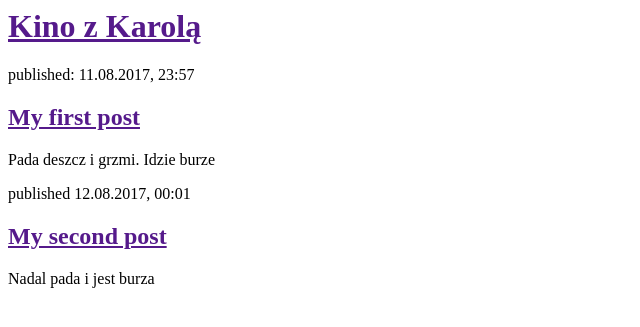
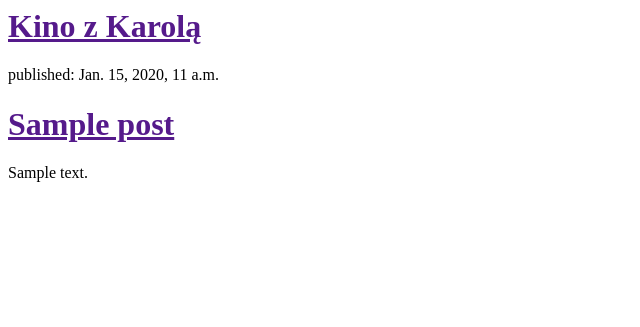
Before and after one commit to kaes92/my-first-blog, a Django app: template blog/templates/blog/post_list.html in a window 1280 px wide. Shown: the top 327 px of the page, without its empty margins (0-640 px from the left). Run offline with Django 3.2, Linux system fonts and the light colour scheme; the template is opened without the code that fills it: values that come from a table or form of the project are taken from there, others are empty; tables that the repository leaves empty hold one stand-in row (values such as "Sample post").

Commit message:
Modyfikacja szablonu, by pokazywał posty z bazy danych

```diff
--- a/blog/templates/blog/post_list.html
+++ b/blog/templates/blog/post_list.html
@@ -7,16 +7,12 @@
             <h1><a href="">Kino z Karolą</a></h1>
         </div>
 
-        <div>
-            <p>published: 11.08.2017, 23:57</p>
-            <h2><a href="">My first post</a></h2>
-            <p>Pada deszcz i grzmi. Idzie burze</p>
-        </div>
-
-        <div>
-            <p>published 12.08.2017, 00:01</p>
-            <h2><a href="">My second post</a></h2>
-            <p>Nadal pada i jest burza</p>
-        </div>
+        {%for post in posts %}
+          <div>
+            <p>published: {{ post.published_date }}</p>
+            <h1><a href="">{{ post.title }}</a></h1>
+            <p>{{ post.text|linebreaksbr }}</p>
+          </div>
+        {% endfor %}
     </body>
 </html>
--- a/blog/views.py
+++ b/blog/views.py
@@ -1,4 +1,7 @@
 from django.shortcuts import render
+from django.utils import timezone
+from .models import Post
 
 def post_list(request):
-    return render(request, 'blog/post_list.html',{})
+    posts = Post.objects.filter(published_date__lte=timezone.now()).order_by('published_date')
+    return render(request, 'blog/post_list.html',{'posts': posts})
```
